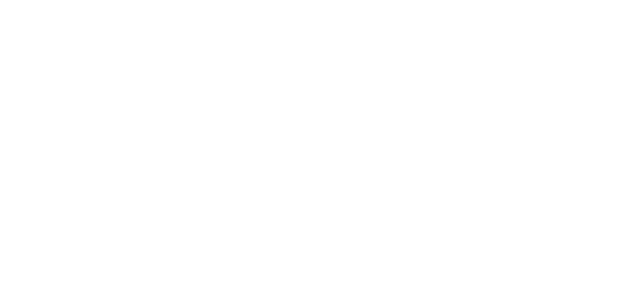
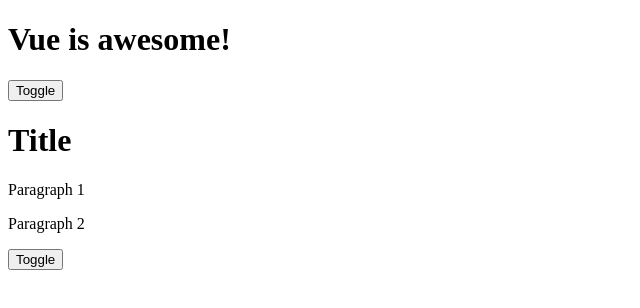
Before and after one commit to cleanbrain-developer/js-vuejs-guide-composition, a Vue app: page / in a window 1280 px wide. Shown: the top 308 px of the page, without its empty margins (0-640 px from the left). Built offline with nearby package versions, Linux system fonts and the light colour scheme.

Commit message:
2023-07-24 : 08_Essentials_Conditional_Rendering 커밋

```diff
--- a/src/App.vue
+++ b/src/App.vue
@@ -1,14 +1,20 @@
 <template>
-
+  <h1 v-if="awesome">Vue is awesome!</h1>
+  <h1 v-else>Oh no 😢</h1>
+  <button @click="awesome = !awesome">Toggle</button>
+  <template v-if="ok">
+    <h1>Title</h1>
+    <p>Paragraph 1</p>
+    <p>Paragraph 2</p>
+  </template>
+  <button @click="ok = !ok">Toggle</button>
 </template>
 
-<script>
+<script setup>
+import {ref} from "vue";
 
-export default {
-  name: 'App',
-  components: {
-  }
-}
+const awesome = ref(true)
+const ok = ref(true)
 </script>
 
 <style>
```
